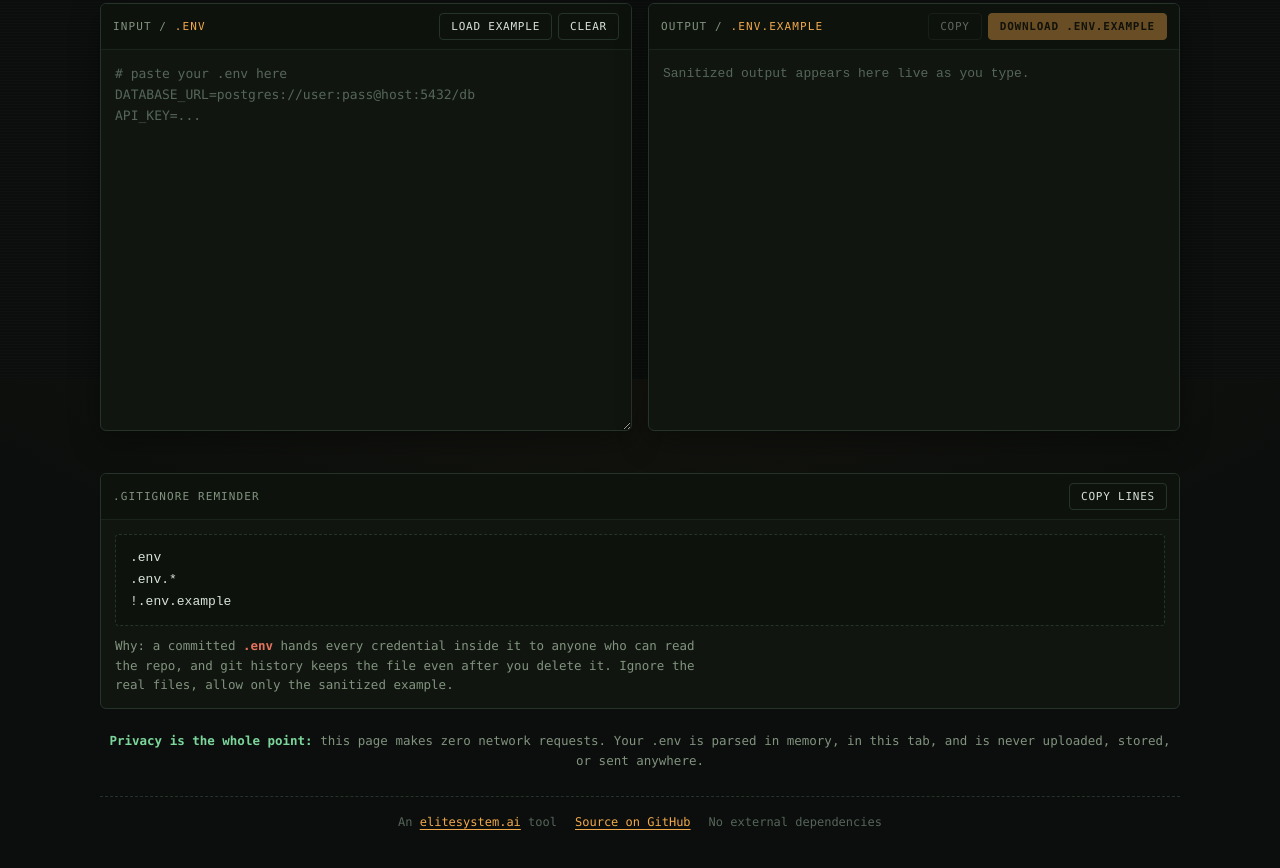
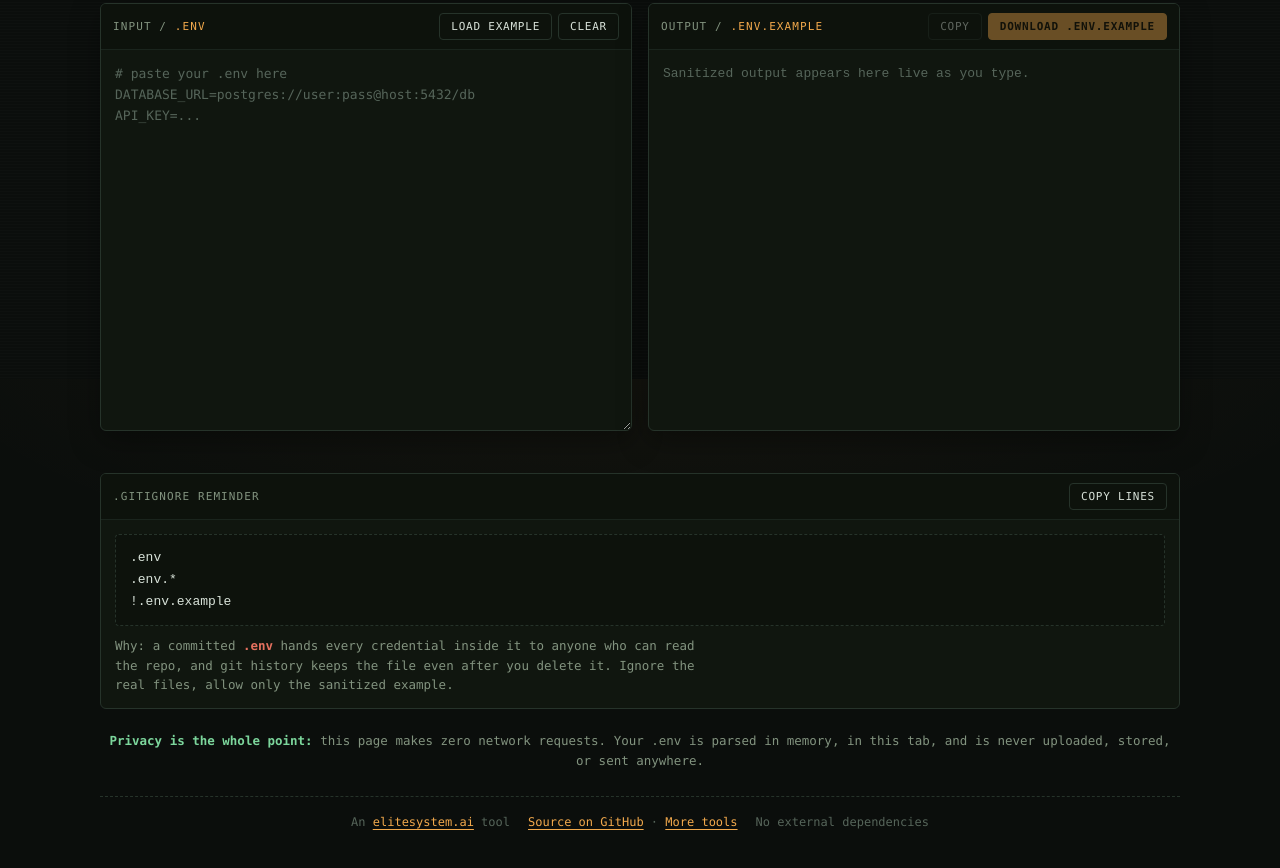
Before and after one commit to 0xelitesystem/dotenv-example-generator, a plain HTML site: page index.html in a window 1280 px wide. Shown: the part 421-1289 px from the top of the page. Drawn offline with Linux system fonts and the light colour scheme.

Commit message:
Add a Twitter card

```diff
--- a/index.html
+++ b/index.html
@@ -1,6 +1,7 @@
 <!doctype html>
 <html lang="en">
 <title>dotenv Example Generator - paste a real .env, get a safe .env.example</title>
+<meta name="twitter:card" content="summary">
 <meta charset="utf-8">
 <meta name="viewport" content="width=device-width, initial-scale=1">
 <meta name="description" content="Turn a real .env file into a sanitized .env.example: secret values stripped, comments and structure kept. Runs entirely in your browser with no external dependencies.">
@@ -465,7 +466,7 @@ API_KEY=..."></textarea>
 
   <footer>
     <span>An <a href="https://elitesystem.ai">elitesystem.ai</a> tool</span>
-    <span><a href="https://github.com/0xelitesystem/dotenv-example-generator">Source on GitHub</a></span>
+    <span><a href="https://github.com/0xelitesystem/dotenv-example-generator">Source on GitHub</a> &middot; <a href="https://0xelitesystem.github.io/" target="_blank" rel="noopener">More tools</a></span>
     <span>No external dependencies</span>
   </footer>
 </div>
```
